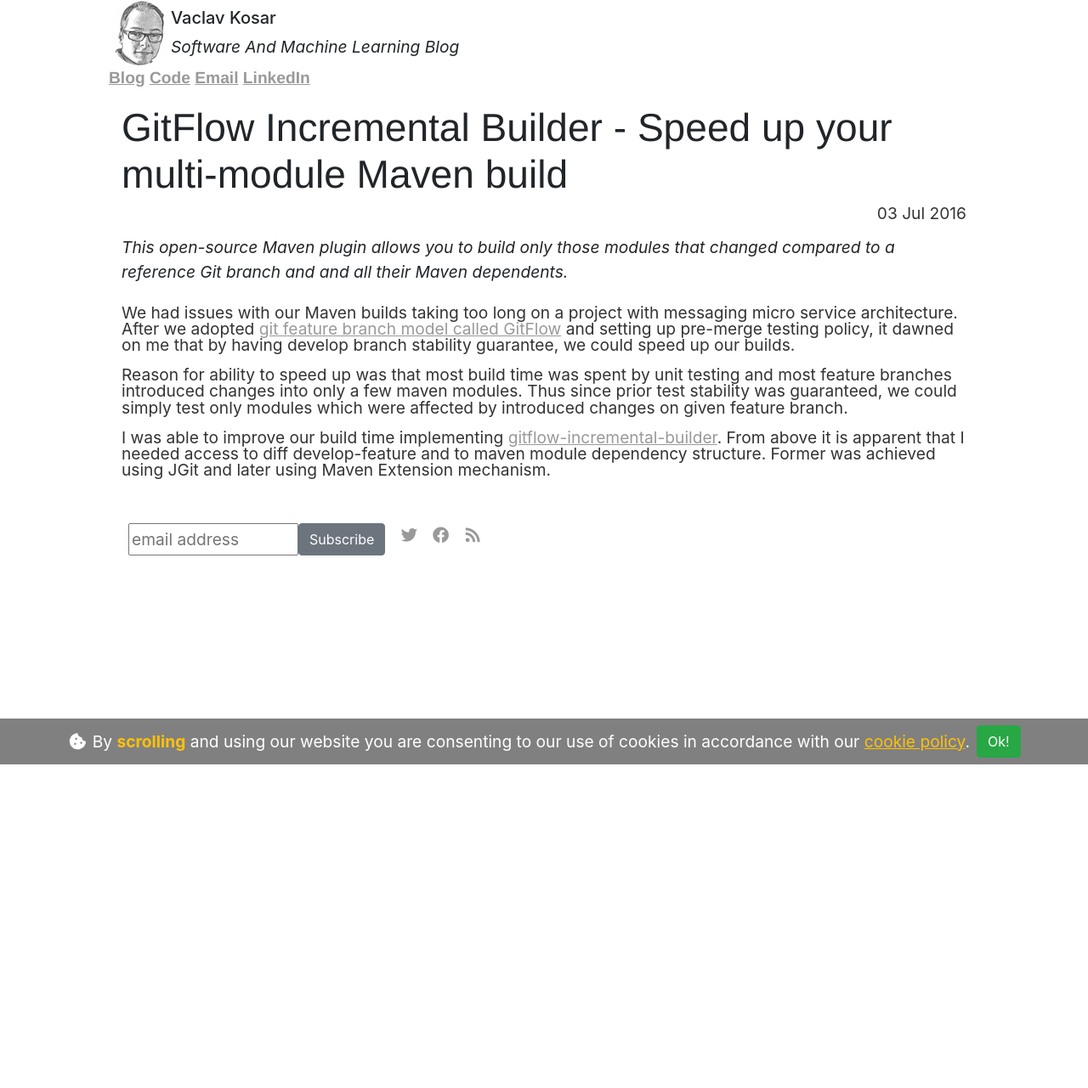
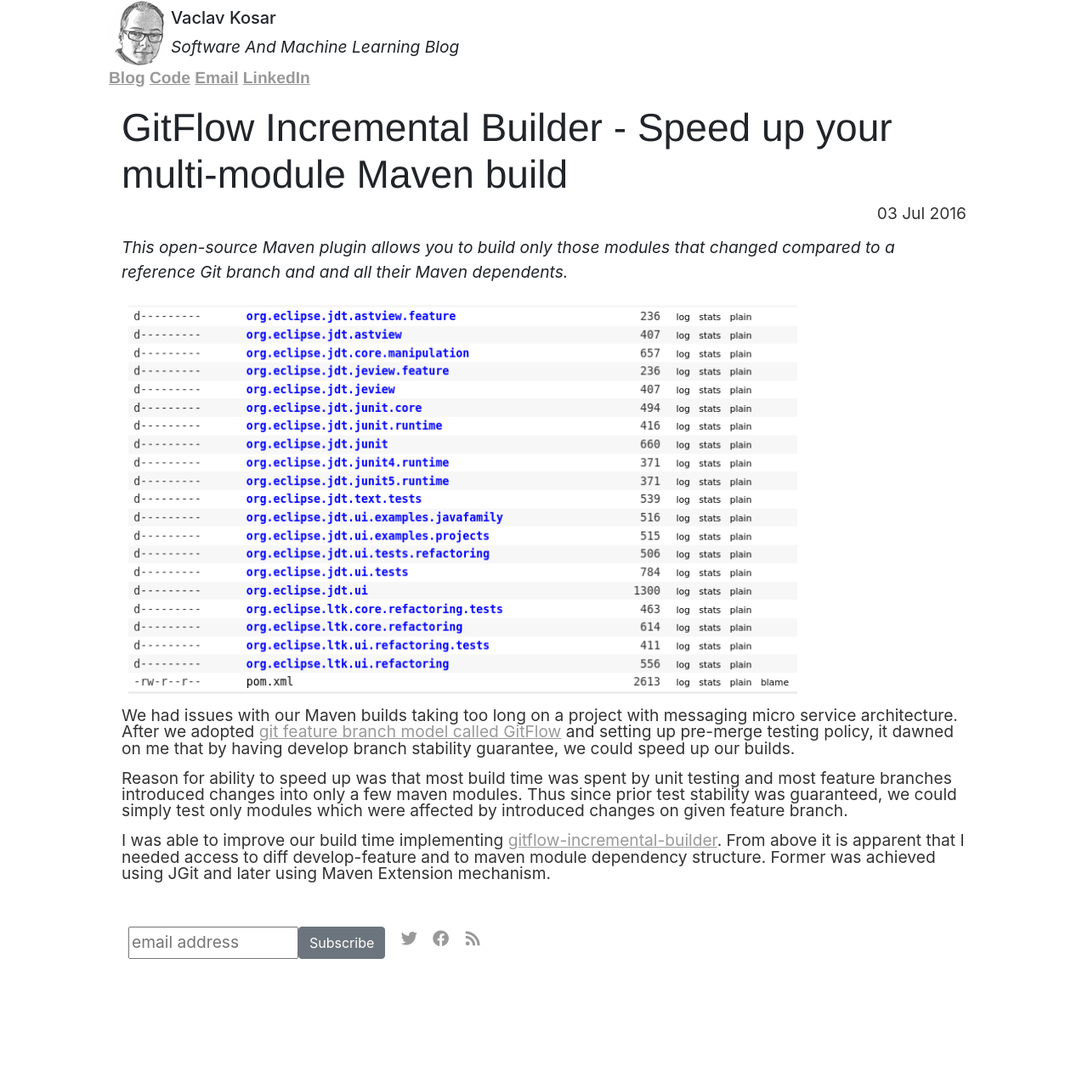
Before and after one commit to vackosar/vackosar.github.io, a Jekyll site: the page built from _posts/2016-07-03-GitFlow-Incremental-Builder.md, in a window 1280 px wide. Shown: the whole page at 85% size. Built offline with Jekyll 4.4.1, drawn with Linux system fonts in a browser that asks for light colours; nearby versions of some CDN libraries; library files that are not in the unit come from our copies; comment, search, counter and statistics services are not loaded; before the commit the page ends 900 px from its top, so only the background shows below that.

Commit message:
add images to two articles

```diff
--- a/_posts/2016-07-03-GitFlow-Incremental-Builder.md
+++ b/_posts/2016-07-03-GitFlow-Incremental-Builder.md
@@ -5,9 +5,12 @@
 categories: software
 description: This open-source Maven plugin allows you to build only those modules that changed compared to a reference Git branch and and all their Maven dependents.
 permalink: /:categories/:title
+image: https://raw.githubusercontent.com/vackosar/vackosar.github.io/master/images/eclipse-modules.png
 redirect_from:
 - /2016/07/03/GitFlow-Incremental-Builder.html
 ---
+
+<img alt="fishes" style="width: 80%; max-width: 900px" src="https://raw.githubusercontent.com/vackosar/vackosar.github.io/master/images/eclipse-modules.png">
 
 We had issues with our Maven builds taking too long on a project with messaging micro service architecture. After we adopted [git feature branch model called GitFlow](http://nvie.com/posts/a-successful-git-branching-model/) and setting up pre-merge testing policy, it dawned on me that by having develop branch stability guarantee, we could speed up our builds.
 
```
Also changed, not shown: _posts/2017-08-12-Fish-Roe-vs-Fish-Oil.md (+4 -0 lines), images/eclipse-modules.png (added), images/fishes-sardines.jpeg (added).
